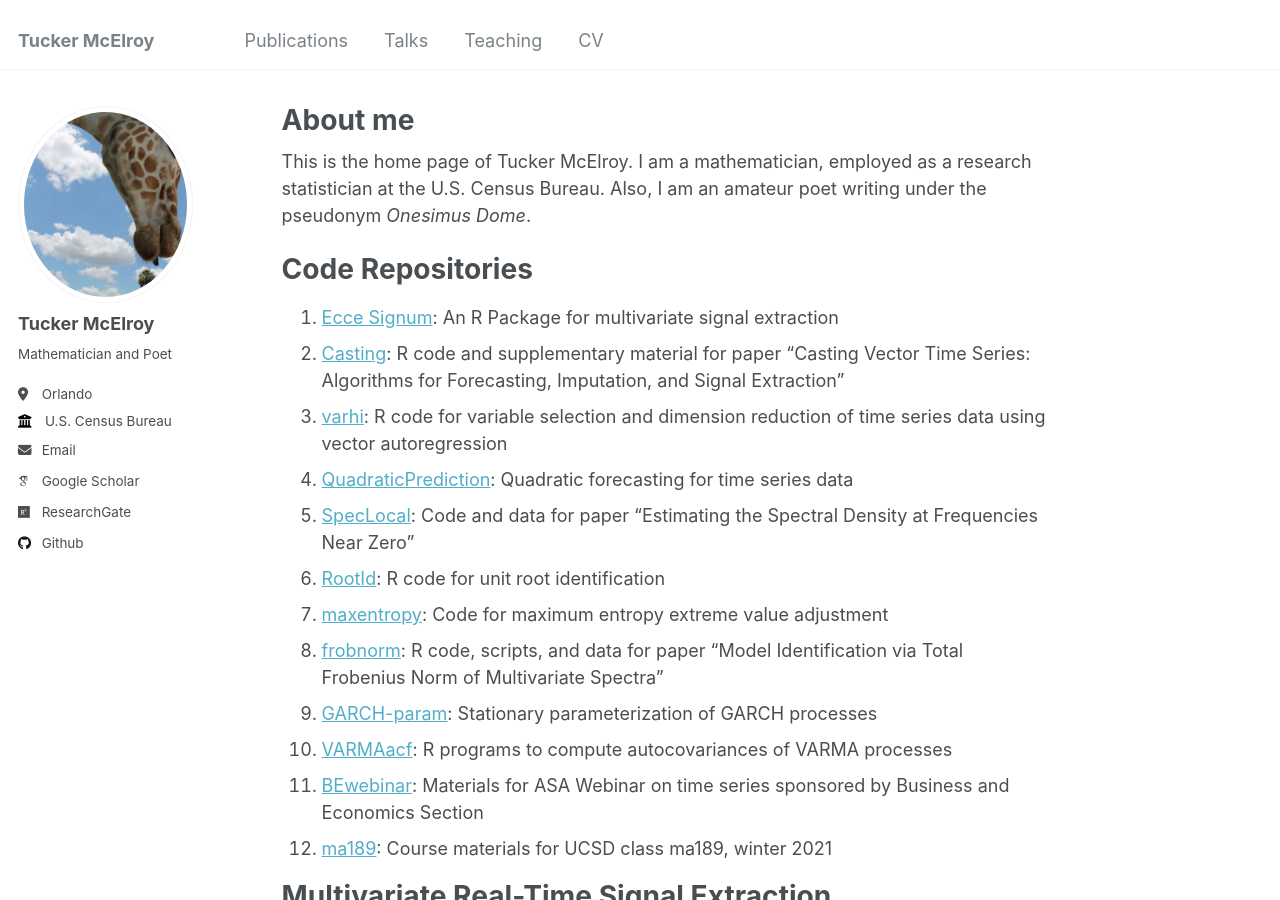
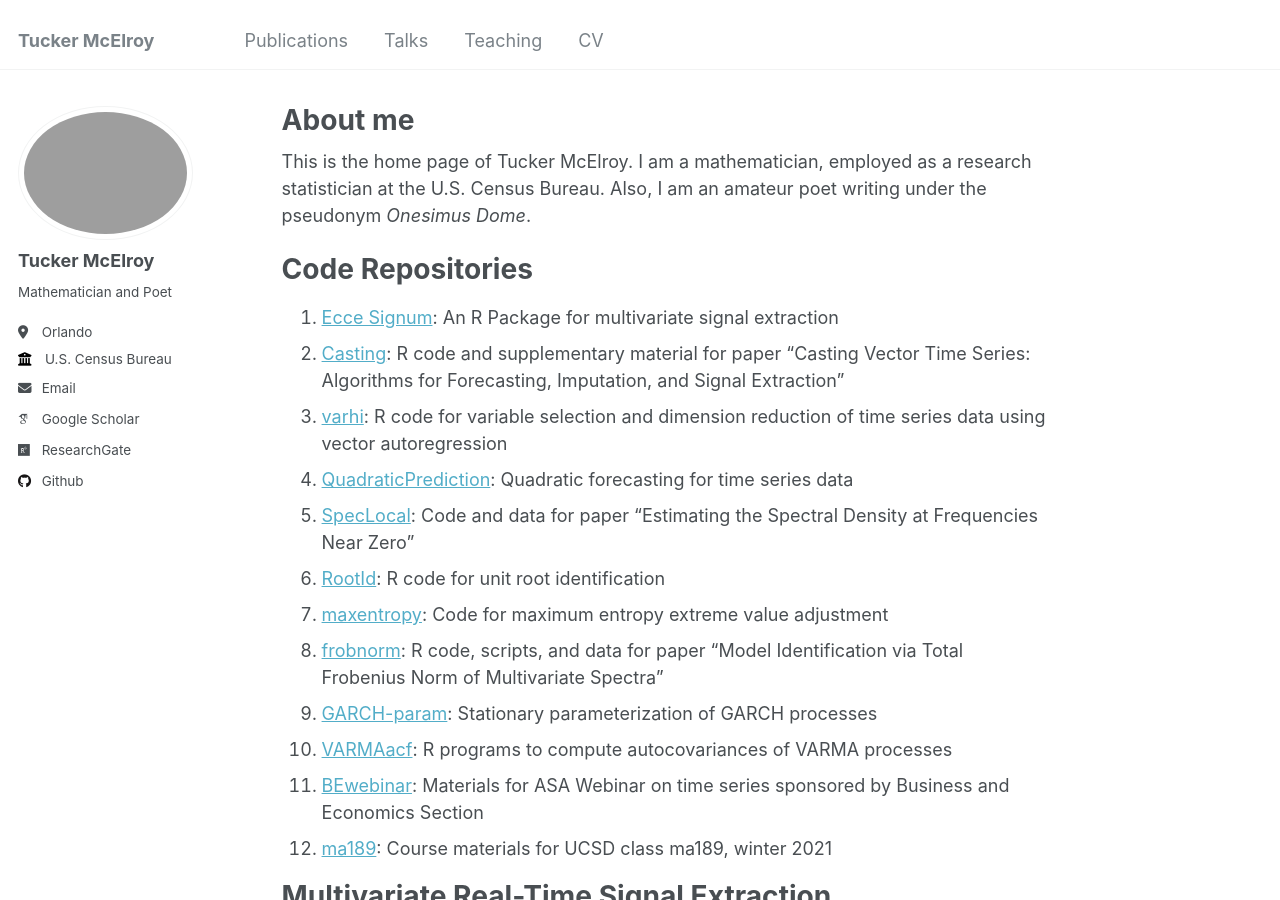
Before and after one commit to tuckermcelroy/tuckermcelroy.github.io, a Jekyll site: the page built from _pages/about.md, in a window 1280 px wide and 900 px high. Built offline with Jekyll 4.4.1, drawn with Linux system fonts in a browser that asks for light colours; some web fonts are replaced.

Commit message:
Update _config.yml
new photo

```diff
--- a/_config.yml
+++ b/_config.yml
@@ -21,7 +21,7 @@ repository               : "tuckermcelroy.github.io"
 #               Additional customization can be done by editing /_includes/author-profile.html
 author:
   # Biographic information
-  avatar           : "HungryGiraffe3.JPG"
+  avatar           : "TuckerDover2.JPG"
   name             : "Tucker McElroy"
   pronouns         : # example: "she/her"
   bio              : "Mathematician and Poet"
```
